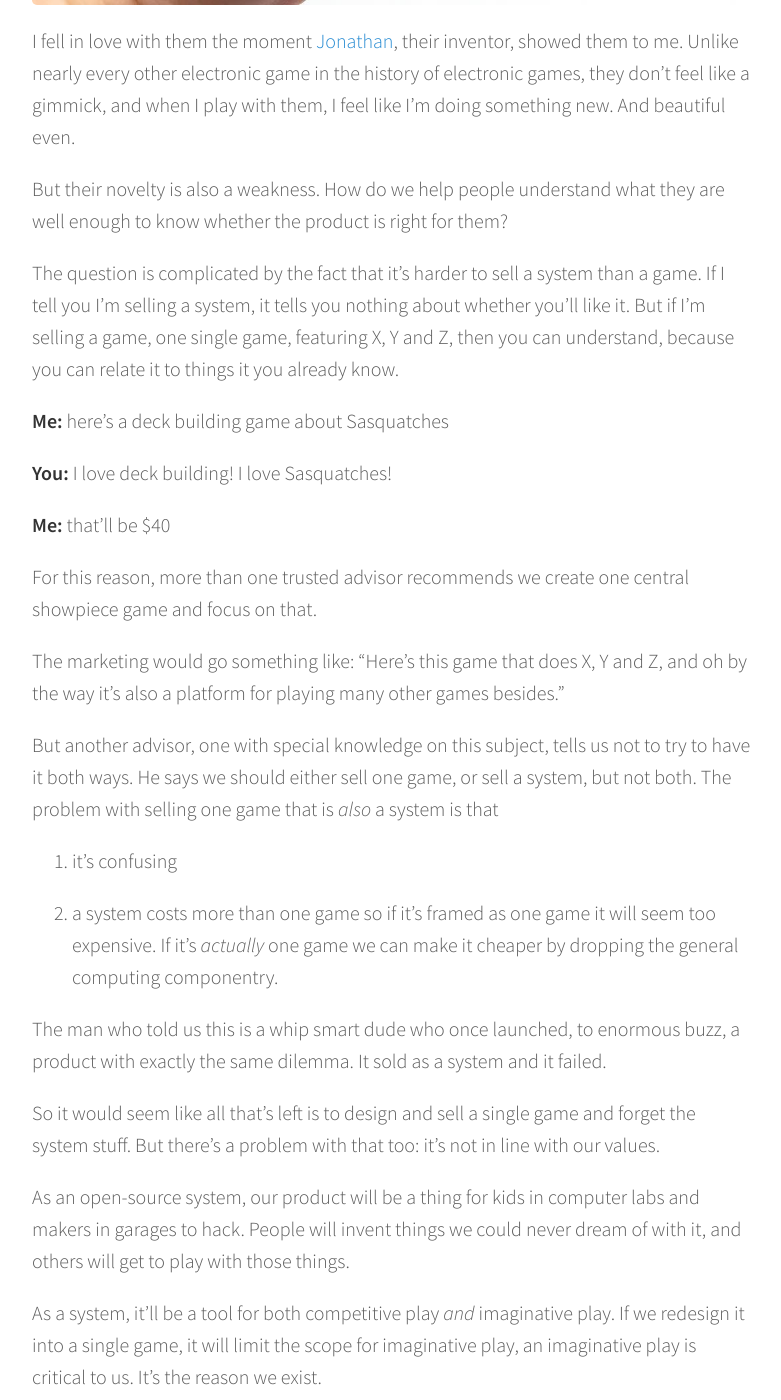
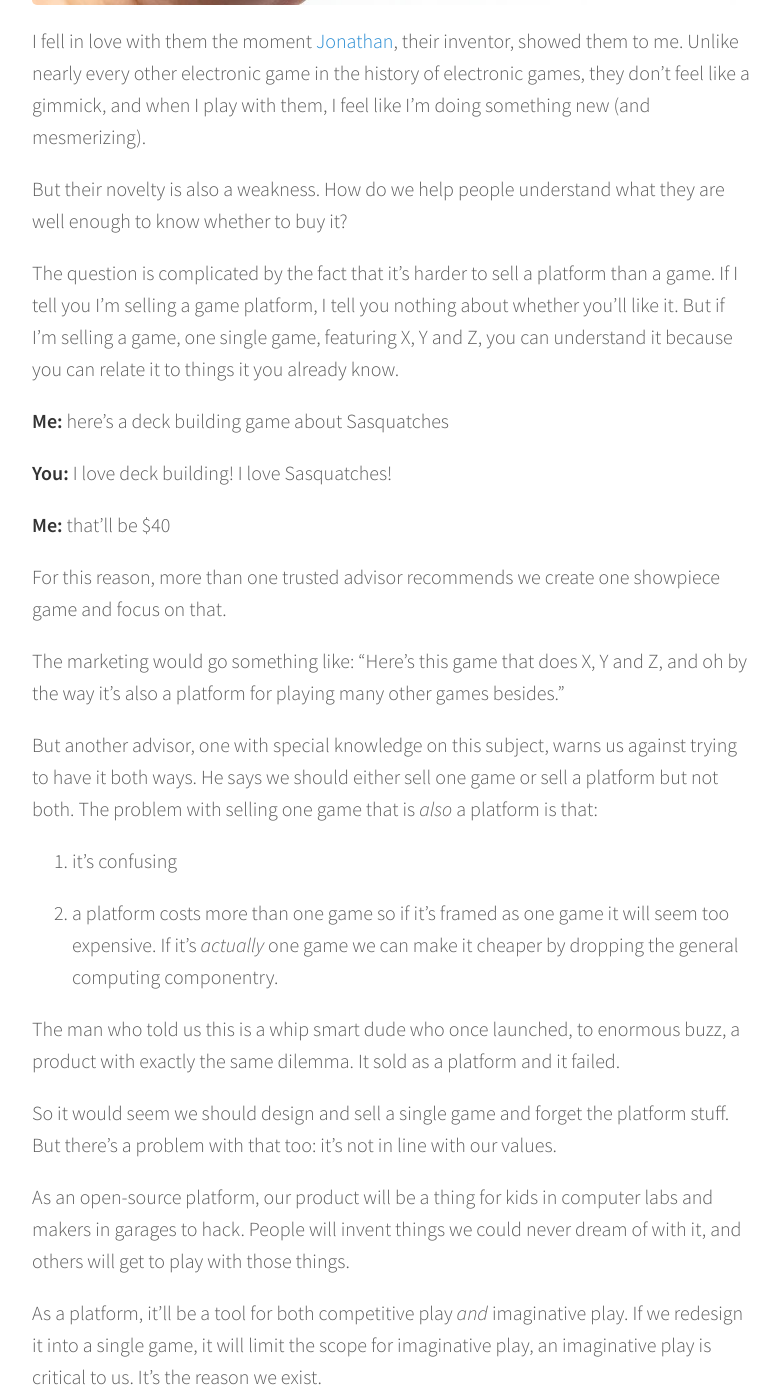
Before and after one commit to jbobrow/Move38-website, a Jekyll site: the page built from _posts/2016-09-28-game-or-game-platform.markdown, in a window 1280 px wide and 1400 px high, scrolled down 1725 px. Shown: the whole window, without its empty margins (248-1029 px from the left). Built offline with Jekyll 4.4.1, drawn with Linux system fonts in a browser that asks for light colours; nearby versions of some CDN libraries; comment, search, counter and statistics services are not loaded; some of the changed text lies outside the part shown.

Commit message:
Updated Game Or Game Platform

```diff
--- a/_posts/2016-09-28-game-or-game-platform.markdown
+++ b/_posts/2016-09-28-game-or-game-platform.markdown
@@ -14,15 +14,15 @@ Here they are running a demo program that makes them all try to resolve to the s
 
 ![rainbow_01.gif](/uploads/rainbow_01.gif)
 
-...and here's what their guts look like:
+...and here's what their brains look like:
 
 ![automatile-naked.jpg](/uploads/automatile-naked.jpg)
 
-I fell in love with them the moment [Jonathan](http://cargo.jonathanbobrow.com/), their inventor, showed them to me. Unlike nearly every other electronic game in the history of electronic games, they don't feel like a gimmick, and when I play with them, I feel like I'm doing something new. And beautiful even.
+I fell in love with them the moment [Jonathan](http://cargo.jonathanbobrow.com/), their inventor, showed them to me. Unlike nearly every other electronic game in the history of electronic games, they don't feel like a gimmick, and when I play with them, I feel like I'm doing something new (and mesmerizing).
 
-But their novelty is also a weakness. How do we help people understand what they are well enough to know whether the product is right for them?
+But their novelty is also a weakness. How do we help people understand what they are well enough to know whether to buy it?
 
-The question is complicated by the fact that it's harder to sell a system than a game. If I tell you I'm selling a system, it tells you nothing about whether you'll like it. But if I'm selling a game, one single game, featuring X, Y and Z, then you can understand, because you can relate it to things it you already know.
+The question is complicated by the fact that it's harder to sell a platform than a game. If I tell you I'm selling a game platform, I tell you nothing about whether you'll like it. But if I'm selling a game, one single game, featuring X, Y and Z, you can understand it because you can relate it to things it you already know.
 
 **Me:** here's a deck building game about Sasquatches
 
@@ -30,22 +30,26 @@ The question is complicated by the fact that it's harder to sell a system than a
 
 **Me:** that'll be $40
 
-For this reason, more than one trusted advisor recommends we create one central showpiece game and focus on that.
+For this reason, more than one trusted advisor recommends we create one showpiece game and focus on that.
 
 The marketing would go something like: "Here's this game that does X, Y and Z, and oh by the way it's also a platform for playing many other games besides."
 
-But another advisor, one with special knowledge on this subject, tells us not to try to have it both ways. He says we should either sell one game, or sell a system, but not both. The problem with selling one game that is *also* a system is that
+But another advisor, one with special knowledge on this subject, warns us against trying to have it both ways. He says we should either sell one game or sell a platform but not both. The problem with selling one game that is *also* a platform is that:
 
 1. it's confusing
 
-2. a system costs more than one game so if it's framed as one game it will seem too expensive. If it's *actually* one game we can make it cheaper by dropping the general computing componentry.
+2. a platform costs more than one game so if it's framed as one game it will seem too expensive. If it's *actually* one game we can make it cheaper by dropping the general computing componentry.
 
-The man who told us this is a whip smart dude who once launched, to enormous buzz, a product with exactly the same dilemma. It sold as a system and it failed.
+The man who told us this is a whip smart dude who once launched, to enormous buzz, a product with exactly the same dilemma. It sold as a platform and it failed.
 
-So it would seem like all that's left is to design and sell a single game and forget the system stuff. But there's a problem with that too: it's not in line with our values.
+So it would seem we should design and sell a single game and forget the platform stuff. But there's a problem with that too: it's not in line with our values.
 
-As an open-source system, our product will be a thing for kids in computer labs and makers in garages to hack. People will invent things we could never dream of with it, and others will get to play with those things.
+As an open-source platform, our product will be a thing for kids in computer labs and makers in garages to hack. People will invent things we could never dream of with it, and others will get to play with those things.
 
-As a system, it'll be a tool for both competitive play *and* imaginative play.  If we redesign it into a single game, it will limit the scope for imaginative play, an imaginative play is critical to us. It's the reason we exist.
+As a platform, it'll be a tool for both competitive play *and* imaginative play.  If we redesign it into a single game, it will limit the scope for imaginative play, an imaginative play is critical to us. It's the reason we exist.
 
-So a core value conflicts with pragmatic product advice. What imperative do we honor?
+So a core value conflicts with pragmatic product advice. What imperative do we honor? We're choosing the core value.
+
+But this begs the still-unanswered question: how do we sell a platform?
+
+We don't know the answer, but we're being transparent about the dilemma in the hope that, over time, smart readers will help us think it through. If you're one, we'll be grateful for your thoughts.
```
